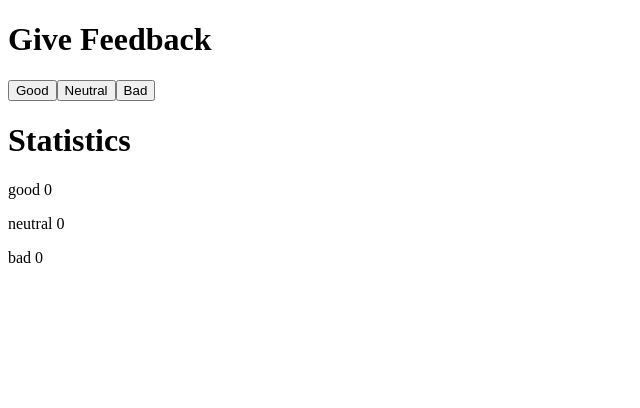
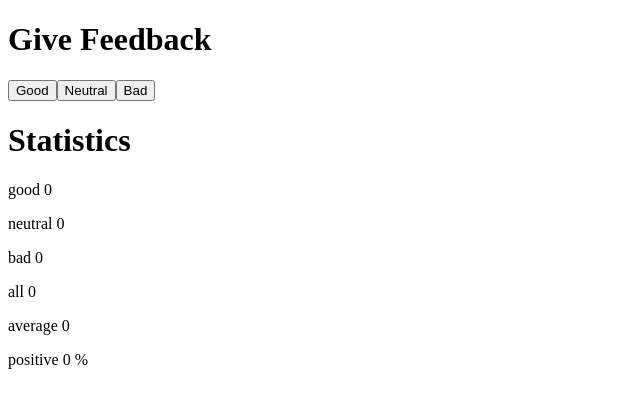
Before and after one commit to CristianLF0903/FullStackOpen, a React (Vite) app in the folder part1/unicafe/: page / in a window 1280 px wide. Shown: the top 408 px of the page, without its empty margins (0-640 px from the left). Built offline with nearby package versions, Linux system fonts and the light colour scheme.

Commit message:
Exercise 1.7

```diff
--- a/part1/unicafe/src/App.jsx
+++ b/part1/unicafe/src/App.jsx
@@ -18,6 +18,10 @@ const App = () => {
     setBad(bad + 1);
   };
 
+  const total = good + bad + neutral;
+  const average = total === 0 ? 0 : (good - bad) / total;
+  const goodPercent = total === 0 ? 0 : (good / total) * 100;
+
   return (
     <div>
       {/* Buttons */}
@@ -33,6 +37,9 @@ const App = () => {
         <p>good {good}</p>
         <p>neutral {neutral}</p>
         <p>bad {bad}</p>
+        <p>all {total}</p>
+        <p>average {average}</p>
+        <p>positive {goodPercent} %</p>
       </div>
     </div>
   );
```
